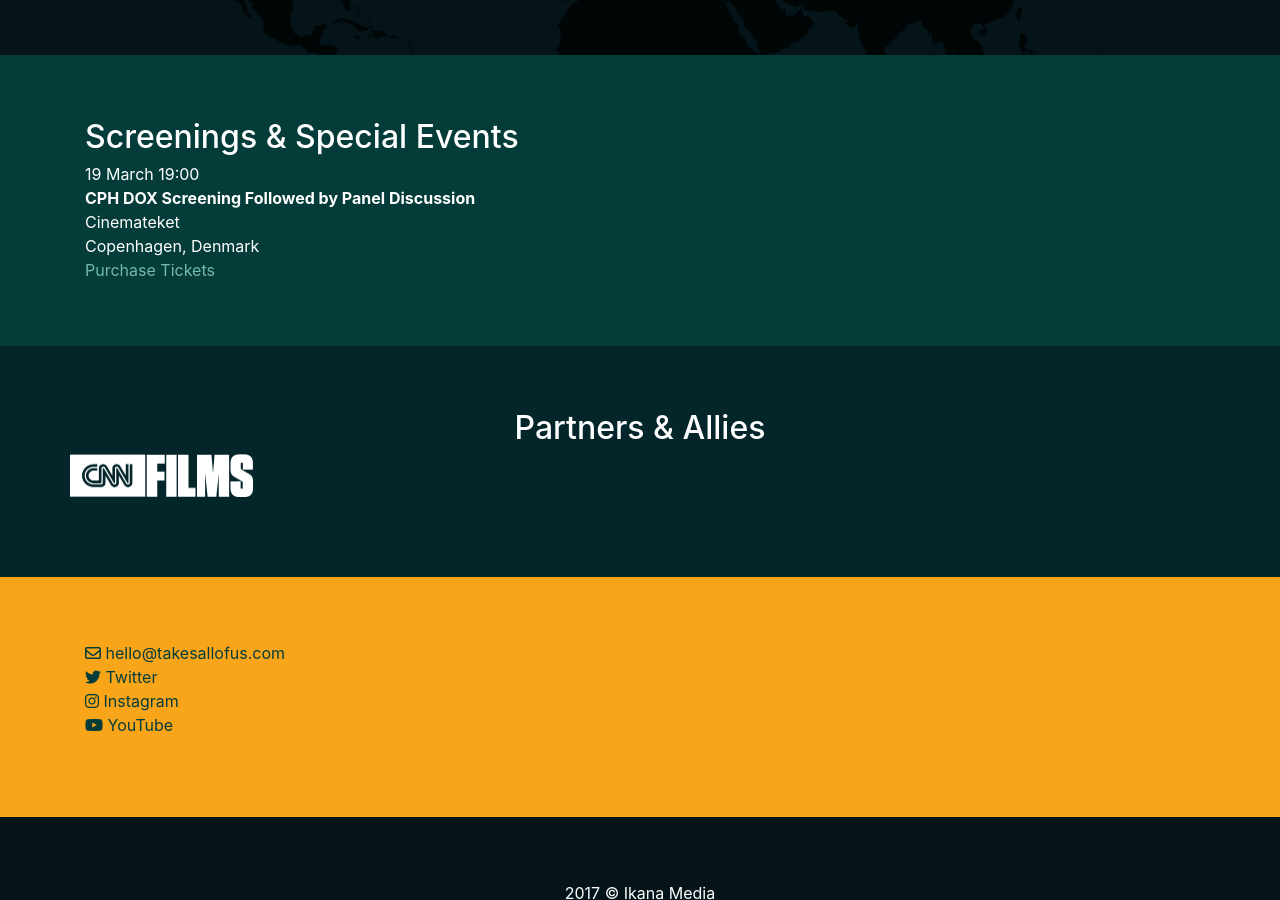
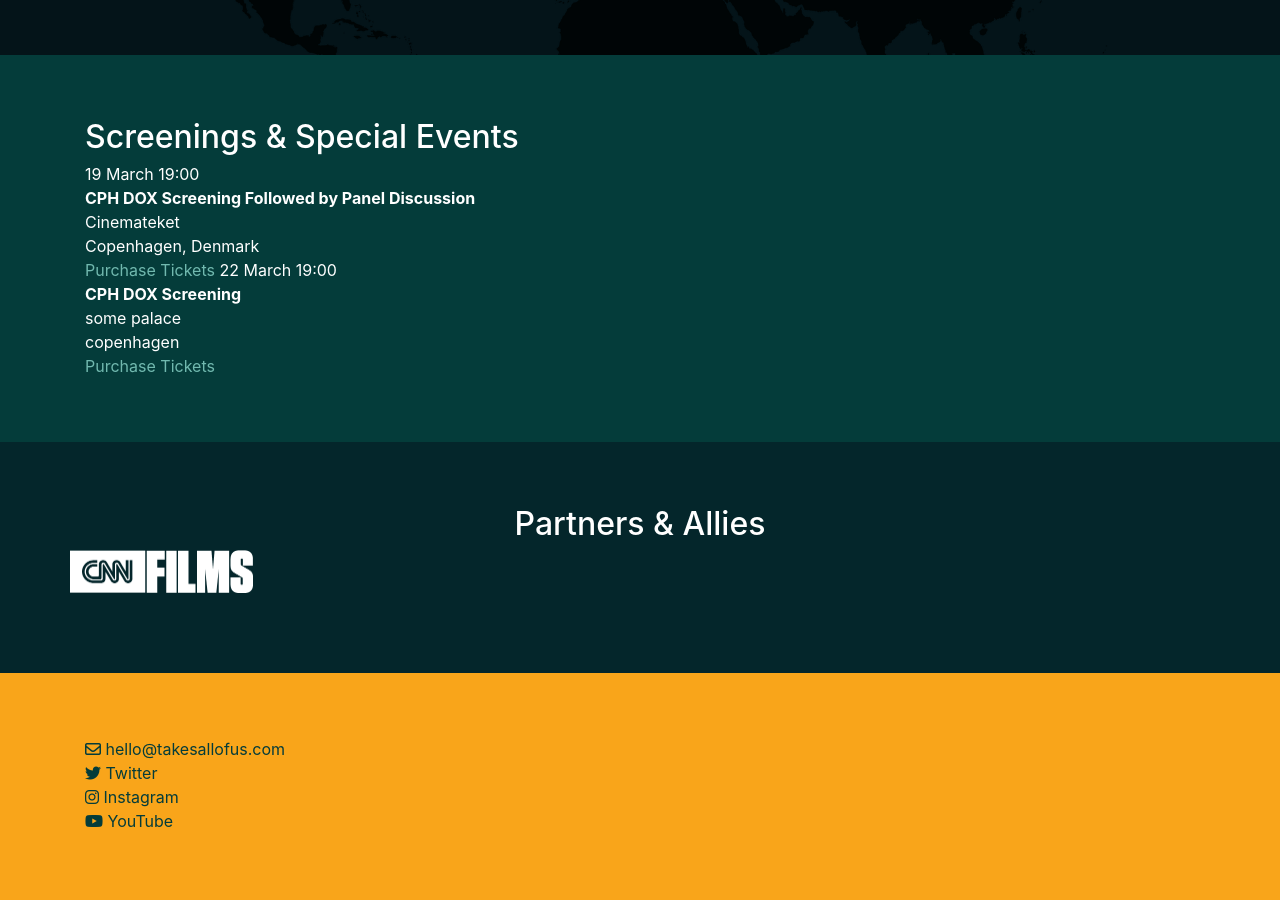
Before and after one commit to caseyg/takesallofus, a Jekyll site: the page built from index.md, in a window 1280 px wide and 900 px high, scrolled down 1738 px. Built offline with Jekyll 4.4.1, drawn with Linux system fonts in a browser that asks for light colours; nearby versions of some CDN libraries; comment, search, counter and statistics services are not loaded.

Commit message:
Updated Index

```diff
--- a/index.md
+++ b/index.md
@@ -18,6 +18,11 @@ events:
   venue: Cinemateket
   location: Copenhagen, Denmark
   url: http://ebillet.dk/simple/buy.listtt.aspx?act=Buy&refno=40541&orgno=156&sysno=3
+- date-and-time: 22 March 19:00
+  title: 'CPH DOX Screening '
+  venue: some palace
+  location: copenhagen
+  url: www.facebook.com
 mediapartners:
 - title: CNN Films
   url:
```
